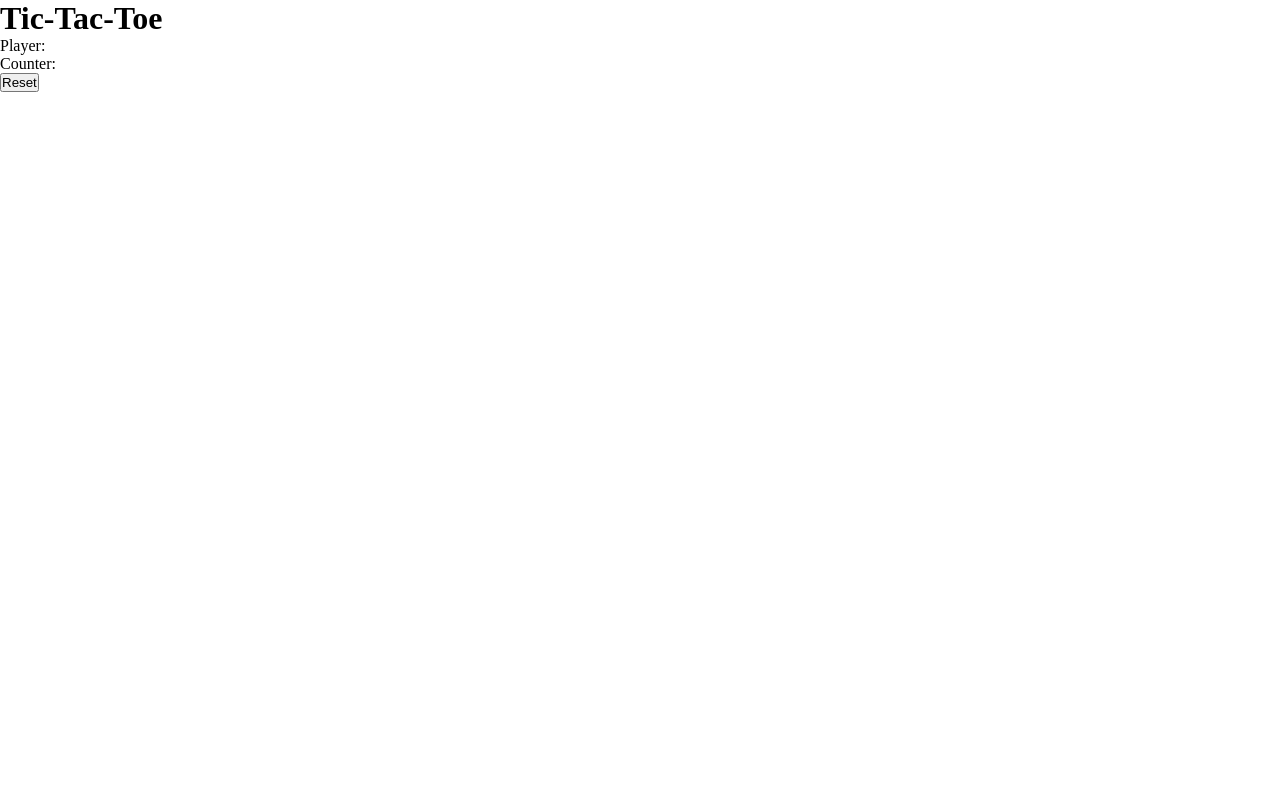
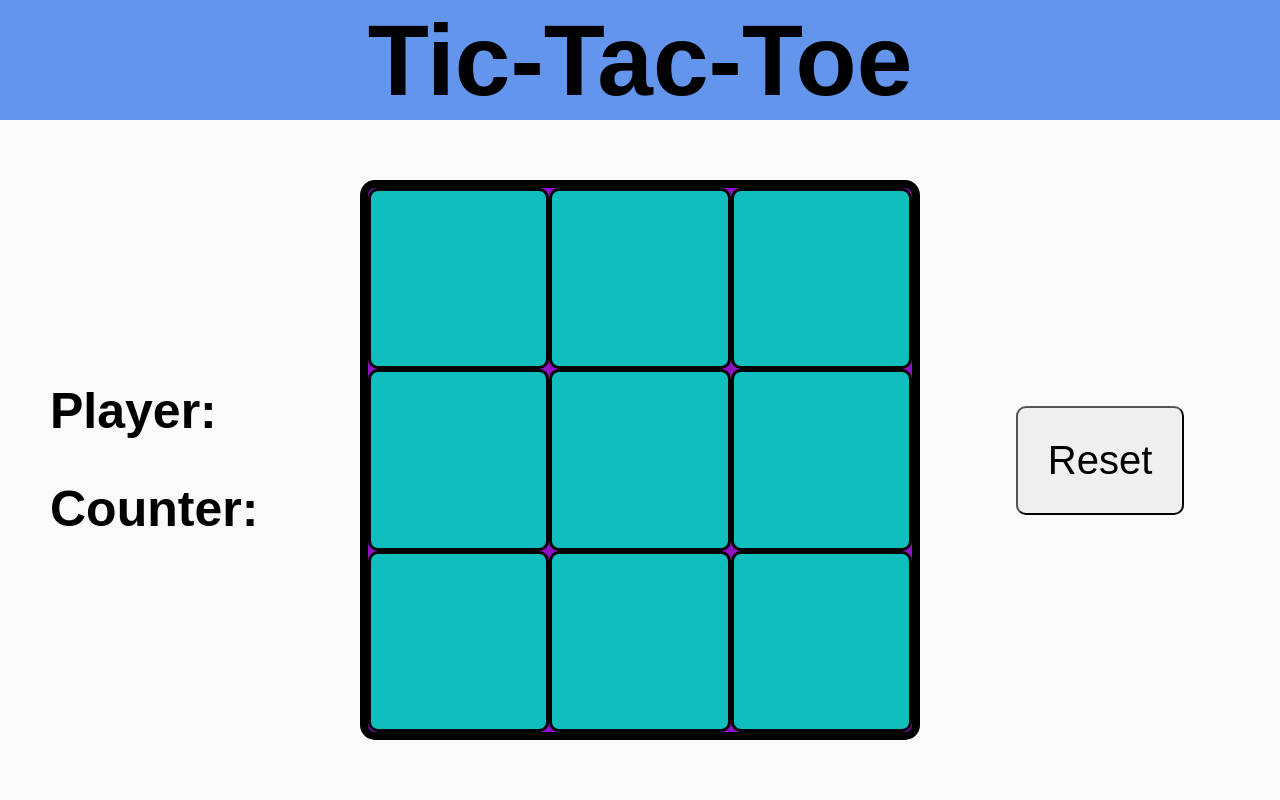
Before and after one commit to KRawl8/tic-tac-toe-2, a plain HTML site: page index.html in a window 1280 px wide. Drawn offline with Linux system fonts and the light colour scheme.

Commit message:
Added CSS and some basic JS

```diff
--- a/index.html
+++ b/index.html
@@ -12,6 +12,7 @@
     <div class="header">
         <h1>Tic-Tac-Toe</h1>
     </div>
+    <div class="main">
         <div class="player-area">
             <div class="player-info">
                 <p>Player:</p>
@@ -22,9 +23,11 @@
         </div>
         <div class="game-area">
             <div class="game-board">
-
             </div>
+        </div>
+        <div class="button-area">
             <button>Reset</button>
+        </div>
     </div>
 </body>
 </html>
--- a/script.js
+++ b/script.js
@@ -0,0 +1,8 @@
+let boardArea = document.querySelector(".game-board");
+
+for (let i = 0; i < 9; i++) {
+  const square = document.createElement("div");
+  square.className = "square";
+  boardArea.appendChild(square);
+  console.log(i);
+}
--- a/style.css
+++ b/style.css
@@ -2,4 +2,71 @@
     box-sizing: border-box;
     padding: 0;
     margin: 0;
+    font-family: Arial, Helvetica, sans-serif;
 }
+
+body {
+    height: 100vh;
+}
+
+.header {
+    height: 15%;
+    background-color: cornflowerblue;
+    display: flex;
+    justify-content: center;
+    align-items: center;
+}
+
+h1 {
+    font-size: 100px;
+    color: black;
+}
+
+.main {
+    height: 85%;
+    display: grid;
+    grid-template-columns: 2fr 3fr 2fr;
+    background-color: rgb(250, 250, 250);
+    justify-items: center;
+    align-items: center;
+}
+
+.player-info {
+    padding-left: 50px;
+    display: flex;
+    flex-wrap: wrap;
+}
+
+.player-info > p {
+    padding: 20px 10px 20px 0px;
+    font-size: 50px;
+    font-weight: bold;
+}
+
+.game-board {
+    height: 70vh;
+    width: 70vh;
+    background-color: rgb(145, 17, 196);
+    border-radius: 15px;
+    border: 8px solid black;
+    display: grid;
+    grid-template-columns: 1fr 1fr 1fr;
+    grid-template-rows: 1fr 1fr 1fr;
+}
+
+button {
+    padding: 30px;
+    font-size: 40px;
+    border-radius: 10px;
+}
+
+.square {
+    padding: 20px;
+    background-color: rgb(17, 190, 190);
+    border: 3px solid black;
+    border-radius: 10px;
+    font-size: 150px;
+    display: flex;
+    justify-content: center;
+    align-items: center;
+}
```
Lines whose indentation alone changed are shown as unchanged.
